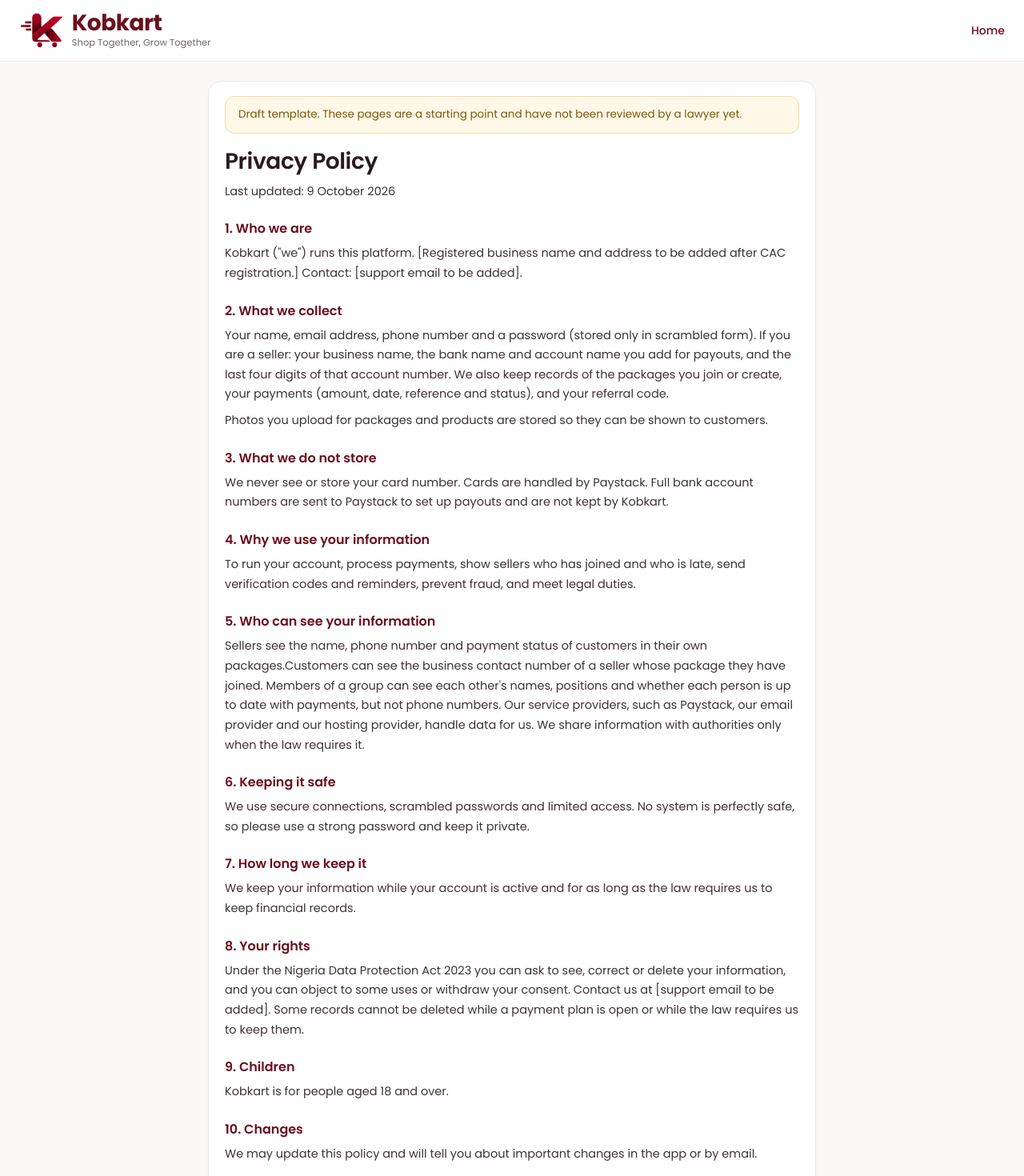
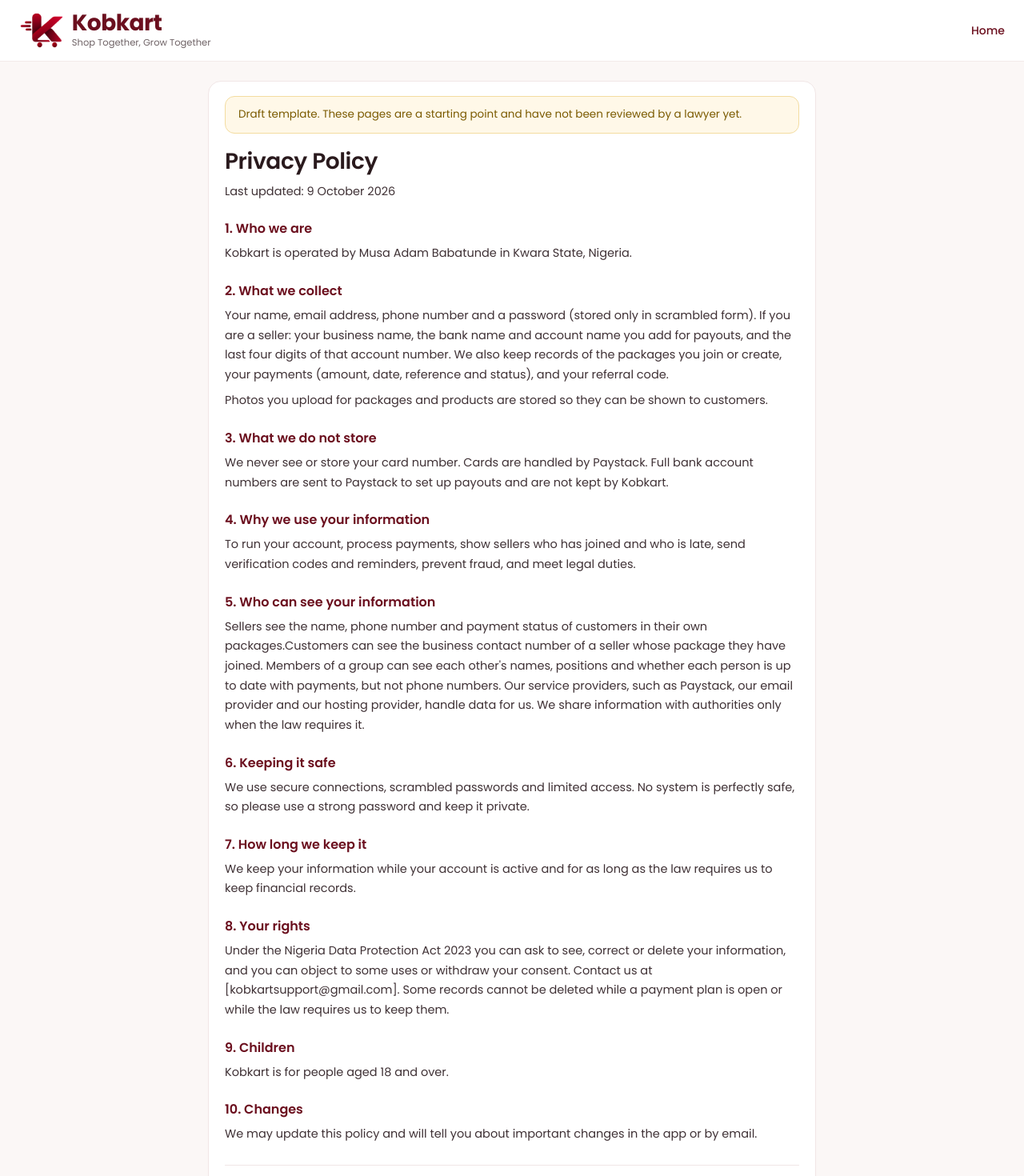
Before and after one commit to Herdham/kobkart, a React (Vite) app in the folder frontend/: page /privacy in a window 1280 px wide. Shown: the top 1470 px of the page at 80% size. Built offline with nearby package versions, Linux system fonts and the light colour scheme; no server answers.

Commit message:
Review-ready polish

```diff
--- a/frontend/src/components/DashboardLayout.jsx
+++ b/frontend/src/components/DashboardLayout.jsx
@@ -16,8 +16,6 @@ const NAVS = {
     ['customers', 'Customers', Users, '/customers'],
     ['payments', 'Payments', CreditCard, '/payments'],
     ['orders', 'Orders', ShoppingBag, '/orders'],
-    ['messages', 'Messages', MessageSquare],
-    ['reports', 'Reports', TrendingUp],
     ['settings', 'Settings', Settings, '/settings'],
   ],
   customer: [
@@ -26,13 +24,11 @@ const NAVS = {
     ['join', 'Join with a code', Package, '/join'],
     ['contributions', 'My Contributions', CreditCard, '/contributions'],
     ['orders', 'My Orders', ShoppingBag, '/my-orders'],
-    ['messages', 'Messages', MessageSquare],
     ['settings', 'Settings', Settings, '/settings'],
   ],
   admin: [
     ['dashboard', 'Dashboard', LayoutDashboard, '/dashboard'],
     ['users', 'Users', Users, '/admin/users'],
-    ['reports', 'Reports', TrendingUp],
     ['settings', 'Settings', Settings, '/settings'],
   ],
 }
--- a/frontend/src/pages/Legal.jsx
+++ b/frontend/src/pages/Legal.jsx
@@ -4,7 +4,7 @@ import './dashboard.css'
 
 const SHOW_DRAFT_NOTICE = true // set to false after a lawyer has reviewed these pages
 const UPDATED = '9 October 2026'
-const CONTACT = '[support email to be added]'
+const CONTACT = '[kobkartsupport@gmail.com]'
 
 const DOCS = {
   terms: {
@@ -54,9 +54,7 @@ const DOCS = {
   privacy: {
     title: 'Privacy Policy',
     sections: [
-      { h: '1. Who we are', p: [
-        'Kobkart ("we") runs this platform. [Registered business name and address to be added after CAC registration.] Contact: ' + CONTACT + '.',
-      ] },
+      { h: '1. Who we are', p: ['Kobkart is operated by Musa Adam Babatunde in Kwara State, Nigeria.']},
       { h: '2. What we collect', p: [
         'Your name, email address, phone number and a password (stored only in scrambled form). If you are a seller: your business name, the bank name and account name you add for payouts, and the last four digits of that account number. We also keep records of the packages you join or create, your payments (amount, date, reference and status), and your referral code.',
         'Photos you upload for packages and products are stored so they can be shown to customers.',
```
